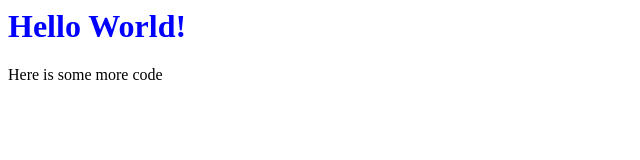
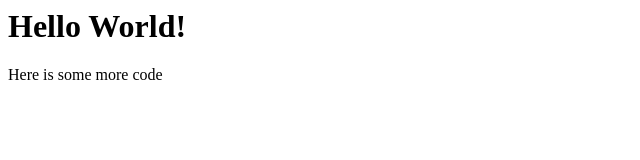
Before and after one commit to frachane/bilious-kidney, a plain HTML site: page index.html in a window 1280 px wide. Shown: the whole page, without its empty margins (0-640 px from the left). Drawn offline with Linux system fonts and the light colour scheme.

Commit message:
editing the h1 tag

```diff
--- a/index.html
+++ b/index.html
@@ -4,7 +4,7 @@
     <title>Git Hub</title>
   </head>
   <body>
-    <h1 style="color:blue">Hello World!</h1>
+    <h1>Hello World!</h1>
     <p>Here is some more code</p>
   </body>
   </html>
```
